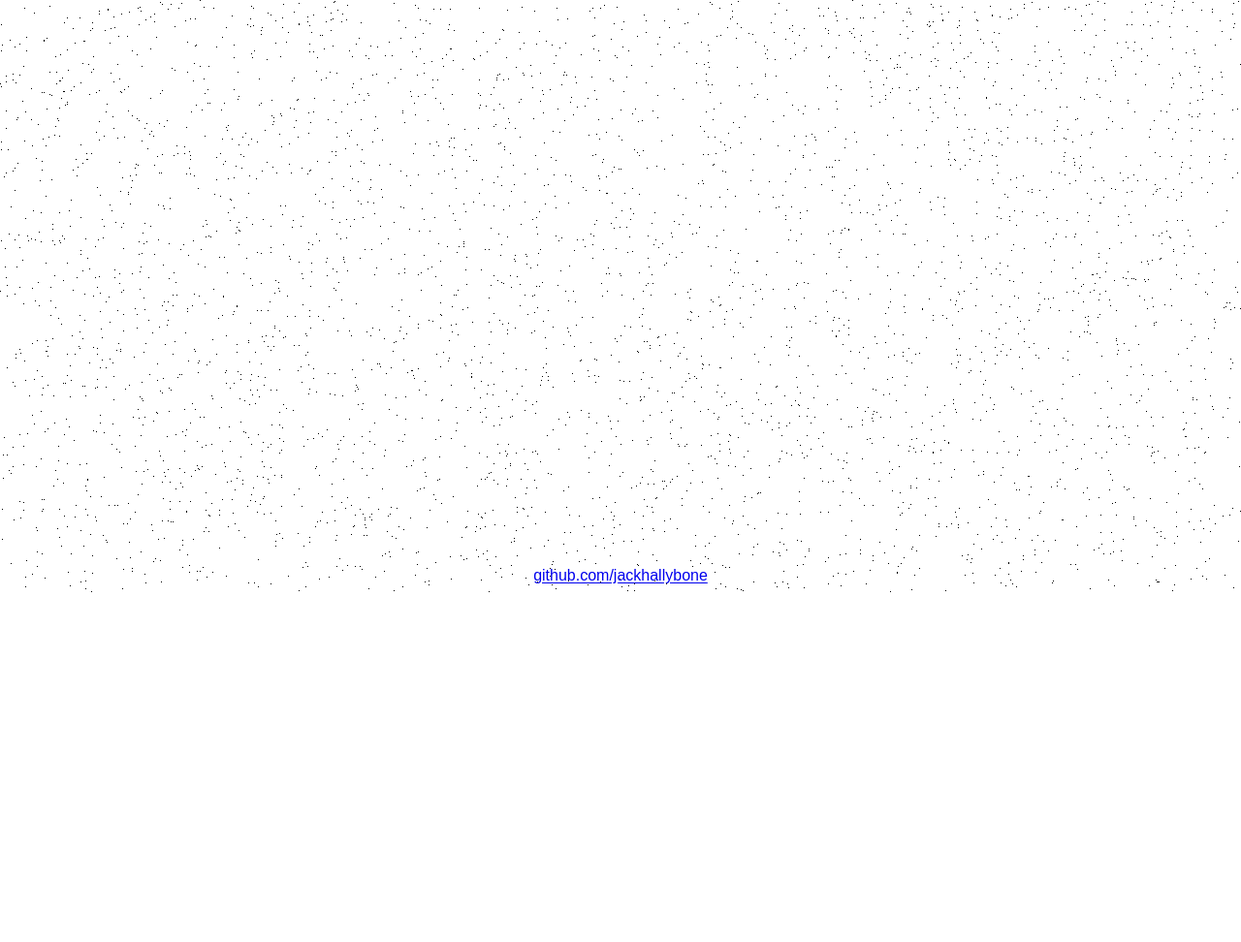
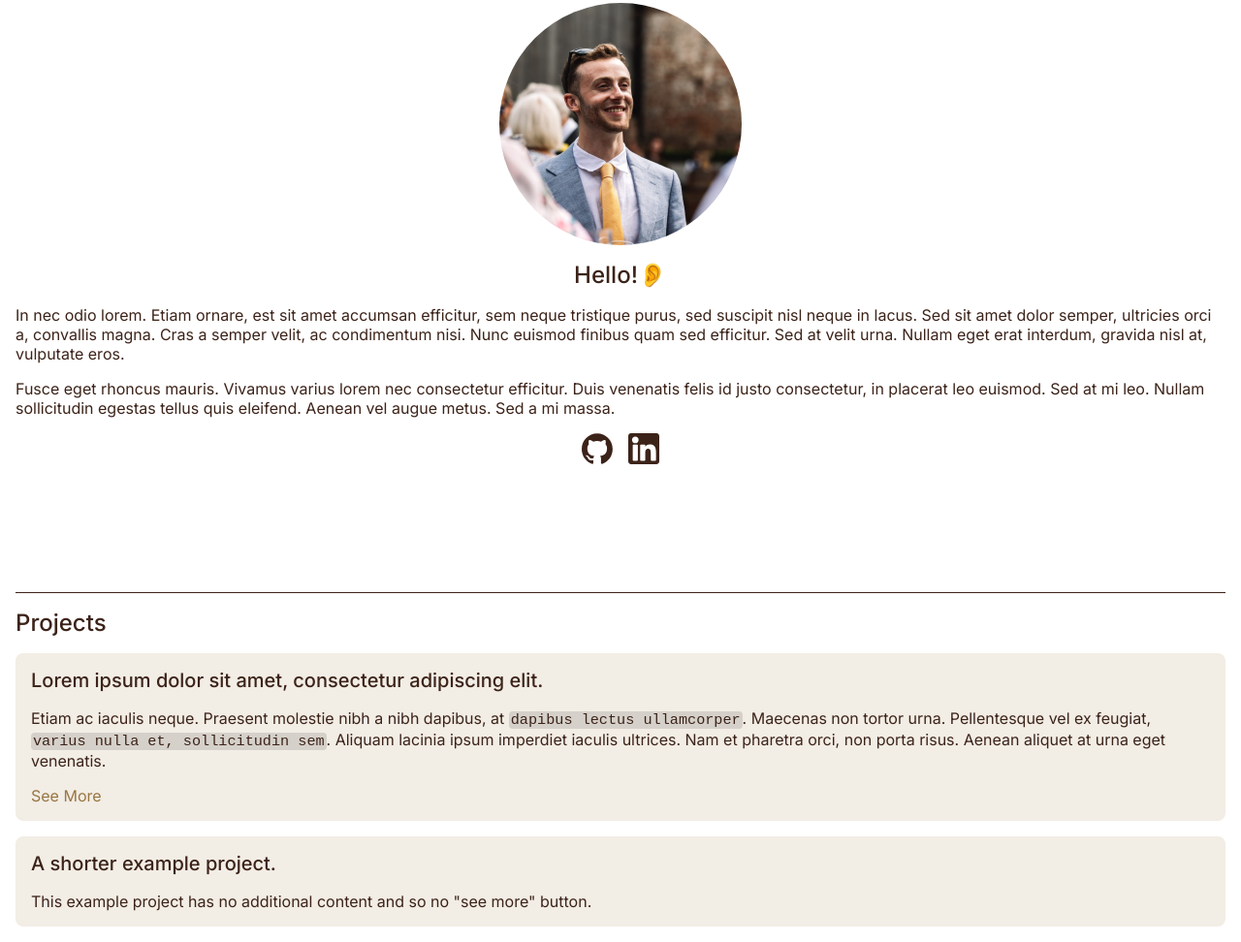
Before and after one commit to jackhallybone/jackhallybone.github.io, a plain HTML site: page index.html in a window 1280 px wide. Shown: the part 189-1161 px from the top of the page at 97% size. Before the commit the page ends 800 px from the top, so only its background shows below. Drawn offline with Linux system fonts and the light colour scheme; a web font is replaced by a local one.

Commit message:
rebuild into basic portfolio site

```diff
--- /dev/null
+++ b/assets/styles.css
@@ -0,0 +1,178 @@
+/*! modern-normalize v3.0.1 | MIT License | https://github.com/sindresorhus/modern-normalize */
+*,::after,::before{box-sizing:border-box}html{font-family:system-ui,'Segoe UI',Roboto,Helvetica,Arial,sans-serif,'Apple Color Emoji','Segoe UI Emoji';line-height:1.15;-webkit-text-size-adjust:100%;tab-size:4}body{margin:0}b,strong{font-weight:bolder}code,kbd,pre,samp{font-family:ui-monospace,SFMono-Regular,Consolas,'Liberation Mono',Menlo,monospace;font-size:1em}small{font-size:80%}sub,sup{font-size:75%;line-height:0;position:relative;vertical-align:baseline}sub{bottom:-.25em}sup{top:-.5em}table{border-color:currentcolor}button,input,optgroup,select,textarea{font-family:inherit;font-size:100%;line-height:1.15;margin:0}[type=button],[type=reset],[type=submit],button{-webkit-appearance:button}legend{padding:0}progress{vertical-align:baseline}::-webkit-inner-spin-button,::-webkit-outer-spin-button{height:auto}[type=search]{-webkit-appearance:textfield;outline-offset:-2px}::-webkit-search-decoration{-webkit-appearance:none}::-webkit-file-upload-button{-webkit-appearance:button;font:inherit}summary{display:list-item}
+
+/* Reset */
+
+*,
+::after,
+::before,
+::backdrop,
+::file-selector-button {
+  margin: 0;
+  padding: 0;
+}
+
+/* General */
+
+:root {
+  --color-accent: #F0B969;
+
+  color-scheme: light dark;
+
+  --color-background: #FFFFFF;
+  --color-foreground: #3C2319;
+  --color-foreground-full: #000000;
+  --color-surface: #F2EDE5;
+  --color-link: #997643;
+  --color-link-hover: #7B5F36;
+  --color-code-background: #D5D1CA;
+}
+
+@media (prefers-color-scheme: dark) {
+  :root {
+    --color-background: #272725;
+    --color-foreground: #F2EDE5;
+    --color-foreground-full: #FFFFFF;
+    --color-surface: #434340;
+    --color-link: #F4E3C9;
+    --color-link-hover: #D8C8B1;
+    --color-code-background: #84847D;
+  }
+}
+
+html {
+  font-size: 16px;
+  scroll-behavior: smooth;
+}
+
+body {
+  background: var(--color-background);
+  color: var(--color-foreground);
+  font-family: "Inter", Arial, sans-serif;
+  line-height: 1.25;
+  margin: auto;
+  padding-inline: 1rem;
+  max-width: 1280px;
+}
+
+h1,
+h2,
+h3,
+h4 {
+  font-weight: 500;
+}
+
+h1, h2 {
+  font-size: 1.5rem;
+}
+
+h3 {
+  font-size: 1.25rem;
+}
+
+a {
+  color: var(--color-link);
+  text-decoration: none;
+}
+
+a:hover {
+  color: var(--color-link-hover);
+}
+
+code {
+  font-family: "Fragment Mono", 'Courier New', Courier, monospace;
+  font-size: 0.95em;
+  background: var(--color-code-background);
+  padding: 0 0.125em;
+  border-radius: 0.25em;
+}
+
+/* Header and Nav */
+
+header {
+  height: 60px;
+  display: flex;
+  justify-content: space-between;
+  align-items: center;
+}
+
+header nav ul {
+  display: flex;
+  gap: 1rem;
+  list-style: none;
+  margin: 0;
+  padding: 0;
+}
+
+/* About/Splash Section */
+
+#about {
+  min-height: calc(100vh - 60px); /* less the height of the header */
+  padding-block: 1rem;
+  display: flex;
+  flex-direction: column;
+  align-items: center;
+  justify-content: center;
+  gap: 1rem;
+}
+
+#about img {
+  height: 250px;
+  width: 250px;
+  border-radius: 50%;
+}
+
+.social-icons {
+  display: flex;
+  flex-direction: row;
+  gap: 1rem;
+}
+
+.social-icons svg {
+  display: block;
+  width: 2rem;
+  height: 2rem;
+  fill: var(--color-foreground);
+}
+
+.social-icons svg:hover {
+  opacity: 90%;
+}
+
+/* Content Section(s) */
+
+section:not(#about) {
+  border-top: 1px solid var(--color-foreground);
+  padding-block: 1rem;
+  /* top and bottom */
+  display: flex;
+  flex-direction: column;
+  gap: 1rem;
+}
+
+article {
+  background-color: var(--color-surface);
+  border-radius: 0.5rem;
+  padding: 1rem;
+  display: flex;
+  flex-direction: column;
+  gap: 1rem;
+}
+
+article .extra-content {
+  display: none;
+}
+
+article .see-more-btn {
+  background: none;
+  border: none;
+  display: inline-block;
+  width: fit-content;
+  font: inherit;
+  color: var(--color-link);
+  cursor: pointer;
+}
+
+article .see-more-btn:hover {
+  color: var(--color-link-hover);
+}
--- a/index.html
+++ b/index.html
@@ -1,132 +1,111 @@
 <!DOCTYPE html>
 <html lang="en">
+
 <head>
-    <meta charset="UTF-8">
-    <meta name="viewport" content="width=device-width, initial-scale=1.0">
-    <title>jackhallybone.github.io</title>
-    <style>
-        body {
-            background-color: white;
-            color: black;
-            margin: 0;
-            padding: 0;
-            overflow: hidden;
-            font-family: sans-serif;
-        }
-        @media (prefers-color-scheme: dark) {
-            body {
-                background-color: black;
-                color: white;
-            }
-        }
-        canvas {
-            position: absolute;
-            top: 0;
-            left: 0;
-            z-index: -1;
-        }
-        a {
-            width: 100%;
-            text-align: center;
-            position: absolute;
-            bottom: 0.5rem;
-            text-underline-offset: 0.15rem;
-        }
-        a:visited {
-            color: inherit;
-        }
-    </style>
+  <meta charset="UTF-8">
+  <meta name="viewport" content="width=device-width, initial-scale=1.0">
+
+  <title>Jack Hallybone</title>
+
+  <link rel="icon" href="assets/favicon_light.png" type="image/png" media="(prefers-color-scheme: light)">
+  <link rel="icon" href="assets/favicon_dark.png" type="image/png" media="(prefers-color-scheme: dark)">
+
+  <link rel="stylesheet" href="assets/styles.css">
+
+  <link rel="preconnect" href="https://fonts.googleapis.com">
+  <link rel="preconnect" href="https://fonts.gstatic.com" crossorigin>
+  <link rel="stylesheet"
+    href="https://fonts.googleapis.com/css2?family=Fragment+Mono&family=Inter:ital,opsz,wght@0,14..32,100..900;1,14..32,100..900&display=swap">
 </head>
+
 <body>
-    <canvas id="backgroundCanvas"></canvas>
-    <a href="https://github.com/jackhallybone">github.com/jackhallybone</a>
 
-    <script>
-        const canvas = document.getElementById('backgroundCanvas');
-        const ctx = canvas.getContext('2d');
+  <header>
+    <h1>Jack Hallybone</h1>
+    <nav>
+      <ul>
+        <li><a href="#about" aria-label="Go to the about section">About</a></li>
+        <li><a href="#projects" aria-label="Go to the projects section">Projects</a></li>
+      </ul>
+    </nav>
+  </header>
 
-        let pixelDensity = 0.5;  // % of total pixels that are "on"
-        let pixelChangeRate = 5;  // % of "on" pixels changing per second
-        let pixels = [];
-        let previousTimestamp = performance.now();
-        let numPixels, pixelsPerSecond;
-        let pixelColour;
+  <main>
+    <section id="about">
+      <img src="assets/profile.jpg" alt="Profile photo">
+      <h2>Hello!👂</h2>
+      <p>In nec odio lorem. Etiam ornare, est sit amet accumsan efficitur, sem neque tristique purus, sed suscipit nisl
+        neque in lacus. Sed sit amet dolor semper, ultricies orci a, convallis magna. Cras a semper velit, ac
+        condimentum nisi. Nunc euismod finibus quam sed efficitur. Sed at velit urna. Nullam eget erat interdum, gravida
+        nisl at, vulputate eros.</p>
+      <p>Fusce eget rhoncus mauris. Vivamus varius lorem nec consectetur efficitur. Duis venenatis felis id justo
+        consectetur, in placerat leo euismod. Sed at mi leo. Nullam sollicitudin egestas tellus quis eleifend. Aenean
+        vel augue metus. Sed a mi massa.</p>
 
-        const mediaQuery = window.matchMedia('(prefers-color-scheme: dark)');
+      <div class="social-icons">
+        <a href="https://github.com/jackhallybone" target="_blank" rel="noopener noreferrer" title="GitHub profile"
+          aria-label="Go to GitHub profile">
+          <svg viewBox="0 0 98 96" xmlns="http://www.w3.org/2000/svg" aria-hidden="true">
+            <path
+              d="M48.854 0C21.839 0 0 22 0 49.217c0 21.756 13.993 40.172 33.405 46.69 2.427.49 3.316-1.059 3.316-2.362 0-1.141-.08-5.052-.08-9.127-13.59 2.934-16.42-5.867-16.42-5.867-2.184-5.704-5.42-7.17-5.42-7.17-4.448-3.015.324-3.015.324-3.015 4.934.326 7.523 5.052 7.523 5.052 4.367 7.496 11.404 5.378 14.235 4.074.404-3.178 1.699-5.378 3.074-6.6-10.839-1.141-22.243-5.378-22.243-24.283 0-5.378 1.94-9.778 5.014-13.2-.485-1.222-2.184-6.275.486-13.038 0 0 4.125-1.304 13.426 5.052a46.97 46.97 0 0 1 12.214-1.63c4.125 0 8.33.571 12.213 1.63 9.302-6.356 13.427-5.052 13.427-5.052 2.67 6.763.97 11.816.485 13.038 3.155 3.422 5.015 7.822 5.015 13.2 0 18.905-11.404 23.06-22.324 24.283 1.78 1.548 3.316 4.481 3.316 9.126 0 6.6-.08 11.897-.08 13.526 0 1.304.89 2.853 3.316 2.364 19.412-6.52 33.405-24.935 33.405-46.691C97.707 22 75.788 0 48.854 0z" />
+          </svg>
+        </a>
+        <a href="https://www.linkedin.com/in/jackhallybone/" target="_blank" rel="noopener noreferrer"
+          title="LinkedIn profile" aria-label="Go to LinkedIn profile">
+          <svg viewBox="0 0 382 382" xmlns="http://www.w3.org/2000/svg" aria-hidden="true">
+            <path
+              d="M347.445,0H34.555C15.471,0,0,15.471,0,34.555v312.889C0,366.529,15.471,382,34.555,382h312.889C366.529,382,382,366.529,382,347.444V34.555C382,15.471,366.529,0,347.445,0z M118.207,329.844c0,5.554-4.502,10.056-10.056,10.056H65.345c-5.554,0-10.056-4.502-10.056-10.056V150.403c0-5.554,4.502-10.056,10.056-10.056h42.806c5.554,0,10.056,4.502,10.056,10.056V329.844z M86.748,123.432c-22.459,0-40.666-18.207-40.666-40.666S64.289,42.1,86.748,42.1s40.666,18.207,40.666,40.666S109.208,123.432,86.748,123.432z M341.91,330.654c0,5.106-4.14,9.246-9.246,9.246H286.73c-5.106,0-9.246-4.14-9.246-9.246v-84.168c0-12.556,3.683-55.021-32.813-55.021c-28.309,0-34.051,29.066-35.204,42.11v97.079c0,5.106-4.139,9.246-9.246,9.246h-44.426c-5.106,0-9.246-4.14-9.246-9.246V149.593c0-5.106,4.14-9.246,9.246-9.246h44.426c5.106,0,9.246,4.14,9.246,9.246v15.655c10.497-15.753,26.097-27.912,59.312-27.912c73.552,0,73.131,68.716,73.131,106.472L341.91,330.654z" />
+          </svg>
+        </a>
+      </div>
+    </section>
 
-        function updateColors() {
-            pixelColour = mediaQuery.matches ? 'white' : 'black';
-            resetCanvas(); // with new colours
-        }
+    <section id="projects">
+      <h2>Projects</h2>
 
-        function resizeCanvas() {
-            canvas.width = window.innerWidth;
-            canvas.height = window.innerHeight;
+      <article>
+        <h3>Lorem ipsum dolor sit amet, consectetur adipiscing elit.</h3>
+        <p>Etiam ac iaculis neque. Praesent molestie nibh a nibh dapibus, at <code>dapibus lectus ullamcorper</code>.
+          Maecenas non tortor urna. Pellentesque vel ex feugiat, <code>varius nulla et, sollicitudin sem</code>. Aliquam
+          lacinia ipsum imperdiet iaculis ultrices. Nam et pharetra orci, non porta risus. Aenean aliquet at urna eget
+          venenatis.</p>
+        <div class="extra-content">
+          <p>Curabitur mattis arcu quis tellus sollicitudin tempor id ac est. Nunc quis dolor sapien. Nullam a nunc eu
+            urna laoreet tristique sed at nisl. Fusce purus velit, varius egestas egestas a, fermentum sed nulla.
+            Vivamus vulputate tellus eu nunc condimentum varius. Nulla ut felis neque. Nulla lacinia ipsum et nisl
+            porta, ac vehicula nisl dictum. Aliquam non vulputate nisi, a commodo nibh. Maecenas sit amet nisl ac lectus
+            porta tempor. Curabitur venenatis euismod velit, non sagittis enim posuere non. Donec sit amet vehicula
+            quam, a venenatis tortor. Nam aliquam ex ac porttitor faucibus. Pellentesque auctor velit ut commodo
+            euismod. Nunc interdum aliquam tincidunt. Nunc sit amet luctus nunc, id egestas ipsum.</p>
+        </div>
+      </article>
 
-            numPixels = Math.round((pixelDensity / 100) * canvas.width * canvas.height);
-            pixelsPerSecond = Math.round(numPixels * (pixelChangeRate / 100));
+      <article>
+        <h3>A shorter example project.</h3>
+        <p>This example project has no additional content and so no "see more" button.</p>
+      </article>
 
-            console.log(
-                `Settings: ${pixelDensity}% (n=${numPixels}) active, ${pixelChangeRate}% (n=${pixelsPerSecond}) changing per second.`
-            );
+    </section>
 
-            resetCanvas(); // with new size
-        }
+  </main>
 
-        function addRandomPixels(num) {
-            for (let i = 0; i < num; i++) {
-                const x = Math.floor(Math.random() * canvas.width);
-                const y = Math.floor(Math.random() * canvas.height);
-                pixels.push({ x, y });
+  <script>
+    // Add and link up a "See More/Less" button for articles with extra content
+    document.querySelectorAll('article').forEach(article => {
+      const extra_content = article.querySelector('.extra-content');
+      if (extra_content) {
+        const button = document.createElement('button');
+        button.className = 'see-more-btn';
+        button.textContent = 'See More';
+        article.appendChild(button);
+        button.addEventListener('click', () => {
+          const expanded = article.classList.toggle('expanded');
+          extra_content.style.display = expanded ? 'block' : 'none';
+          button.textContent = expanded ? 'See Less' : 'See More';
+        });
+      }
+    });
+  </script>
+</body>
 
-                ctx.fillStyle = pixelColour;
-                ctx.fillRect(x, y, 1, 1);
-            }
-        }
-
-        function removeRandomPixels(num) {
-            for (let i = 0; i < num && pixels.length > 0; i++) {
-                const index = Math.floor(Math.random() * pixels.length);
-                const pixel = pixels[index];
-
-                pixels[index] = pixels[pixels.length - 1];
-                pixels.pop();
-
-                ctx.clearRect(pixel.x, pixel.y, 1, 1);
-            }
-        }
-
-        function resetCanvas() {
-            pixels = [];
-            ctx.clearRect(0, 0, canvas.width, canvas.height);
-            addRandomPixels(numPixels);
-            previousTimestamp = performance.now();
-        }
-
-        function update(timestamp) {
-            const timeDelta = timestamp - previousTimestamp;
-            let roundedPixelsToChange = Math.round(pixelsPerSecond * (timeDelta / 1000));
-
-            if (roundedPixelsToChange > numPixels) { // reset if out of bounds (eg, tab returns from background)
-                resetCanvas();
-            }
-            else if (roundedPixelsToChange > 0) {
-                removeRandomPixels(roundedPixelsToChange);
-                addRandomPixels(roundedPixelsToChange);
-                const roundedTimeDelta = roundedPixelsToChange / pixelsPerSecond * 1000;
-                previousTimestamp += roundedTimeDelta; // advance by the rounded time
-            }
-
-            window.requestAnimationFrame(update);
-        }
-
-        mediaQuery.addEventListener('change', updateColors);
-        updateColors();
-
-        window.addEventListener('resize', resizeCanvas);
-        resizeCanvas();
-
-        window.requestAnimationFrame(update); // request the first animation frame, which recurs
-    </script>
-</body>
 </html>
```
Also changed, not shown: assets/favicon_dark.png (added), assets/favicon_light.png (added), assets/profile.jpg (added).
